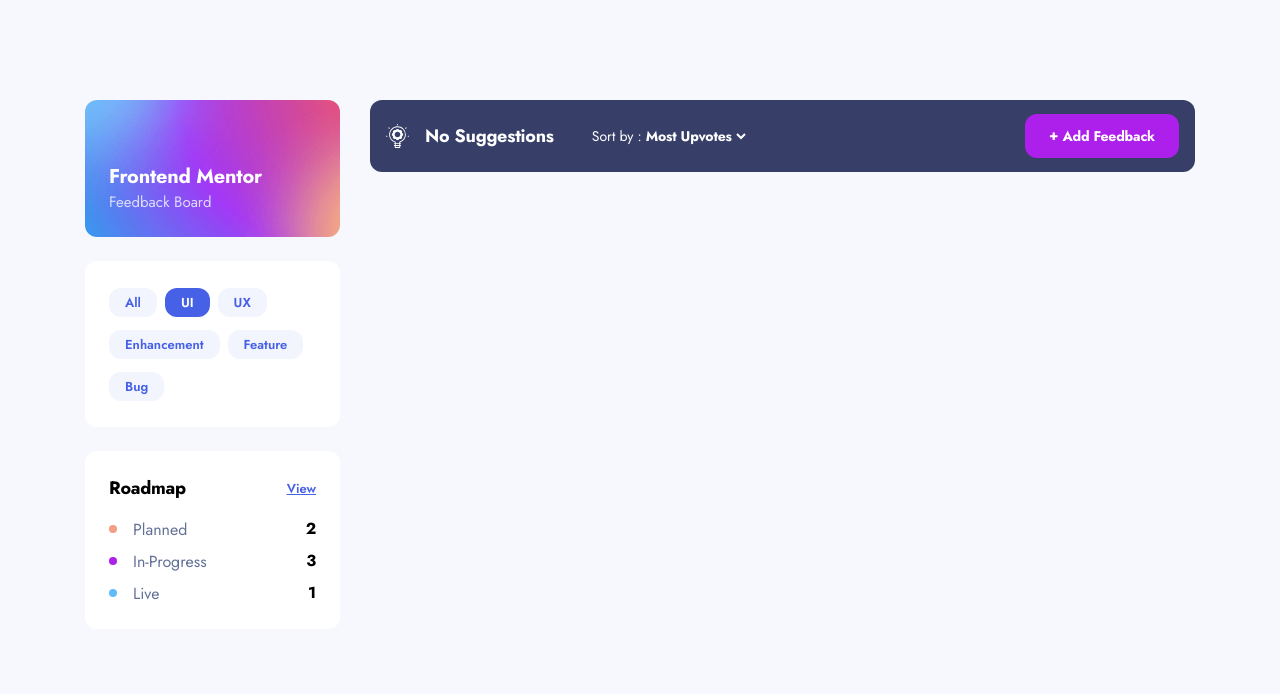
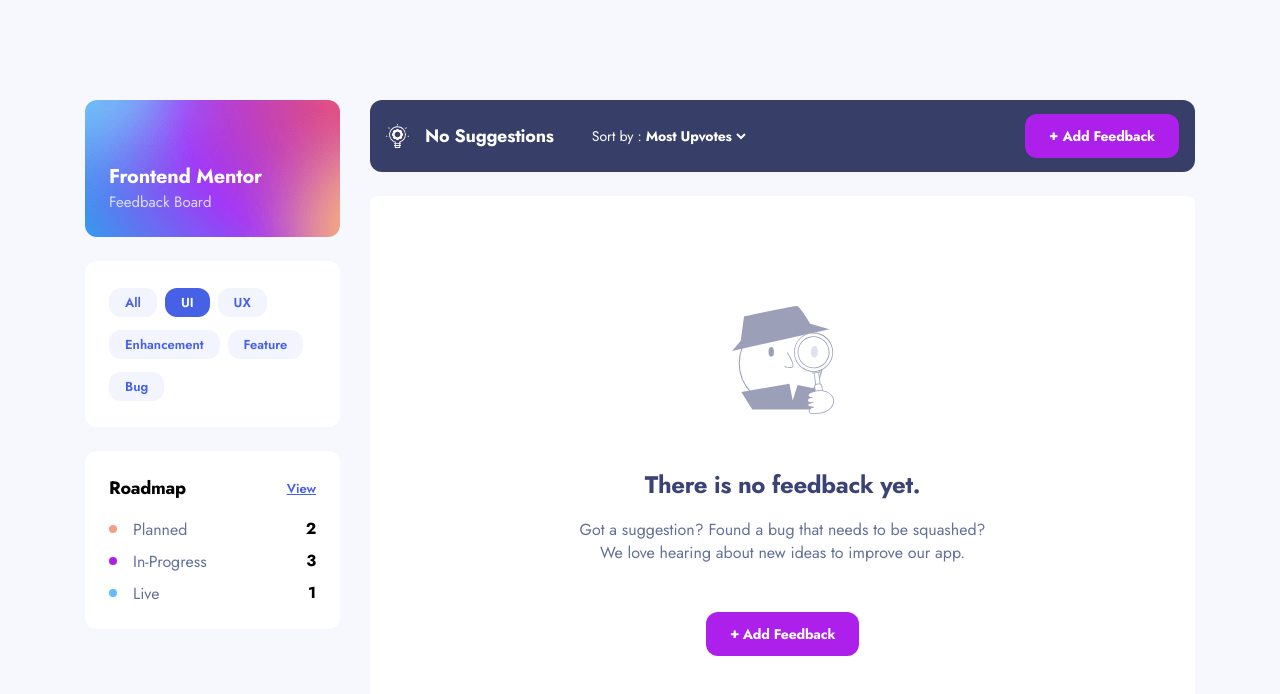
Before and after one commit to FlorianGmz/Frontend-Mentor-Challenges, a React (Vite) app in the folder product-feedback/: page /suggestions in a window 1280 px wide. Both pictures are taken after a click on the element "UI". Shown: the top 694 px of the page. Built offline with nearby package versions, Linux system fonts and the light colour scheme.

Commit message:
empty suggestion complete

```diff
--- a/product-feedback/src/App.tsx
+++ b/product-feedback/src/App.tsx
@@ -1,9 +1,17 @@
+import { createBrowserRouter, RouterProvider } from "react-router-dom";
 import SuggestionsPage from "./components/SuggestionsPage.tsx/SuggestionsPage";
+
+const router = createBrowserRouter([
+  {
+    path: "/suggestions",
+    element: <SuggestionsPage />,
+  },
+]);
 
 function App() {
   return (
     <>
-      <SuggestionsPage />
+      <RouterProvider router={router} />
     </>
   );
 }
--- /dev/null
+++ b/product-feedback/src/components/EmptySuggestions.tsx/EmptySuggestion.tsx
@@ -0,0 +1,20 @@
+import AddFeedbackLink from "../SuggestionsBar/AddFeedbackLink";
+import IllustrationEmpty from "./IllustrationEmpty";
+
+const NoFeedback = () => {
+  return (
+    <div className="flex h-[600px] w-[825px] flex-col items-center rounded-lg bg-bt-white_def px-[206px] py-[110px]">
+      <IllustrationEmpty />
+      <h1 className="mb-[16px] mt-[53px] text-h1 text-el-font_def">
+        There is no feedback yet.
+      </h1>
+      <p className="mb-[48px] h-[46px] w-[410px] text-center text-body-1 text-feedback-description">
+        Got a suggestion? Found a bug that needs to be squashed? We love hearing
+        about new ideas to improve our app.
+      </p>
+      <AddFeedbackLink />
+    </div>
+  );
+};
+
+export default NoFeedback;
--- /dev/null
+++ b/product-feedback/src/components/EmptySuggestions.tsx/IllustrationEmpty.tsx
@@ -0,0 +1,71 @@
+const IllustrationEmpty = () => {
+  return (
+    <svg width="102" height="108" xmlns="http://www.w3.org/2000/svg">
+      <g fill-rule="nonzero" fill="none" opacity=".5">
+        <path
+          d="M48.73 15.593C25.822 15.59 7.246 34.224 7.235 57.22c-.01 22.997 18.55 41.649 41.458 41.665 22.909.016 41.494-18.61 41.516-41.606a41.72 41.72 0 00-12.132-29.473A41.4 41.4 0 0048.73 15.593z"
+          stroke="#3A4374"
+          stroke-width="1.045"
+          stroke-linecap="round"
+          stroke-linejoin="round"
+        />
+        <ellipse fill="#231F20" cx="70.476" cy="43.691" rx="1.917" ry="2.862" />
+        <path
+          d="M0 44.902l97.429-21.645-19.167-5.612S67.881.37 65.11.01C62.338-.351 11.979 10.43 11.979 10.43L8.785 34.77 0 44.902zM20.284 103.503L9.272 86.027l48.14-8.265 3.305 16.746 4.888-15.424 24.628 4.882-5.007 19.537z"
+          fill="#3A4374"
+        />
+        <path
+          d="M81.97 65.607l4.438-.617L88.7 81.618a2.115 2.115 0 01-1.799 2.387l-.261.036a2.11 2.11 0 01-2.377-1.806L81.97 65.607z"
+          fill="#FFF"
+        />
+        <path
+          d="M86.352 84.471A2.519 2.519 0 0183.87 82.3l-2.292-16.634a.4.4 0 01.343-.45l4.432-.617a.398.398 0 01.296.08c.085.063.14.16.151.265l2.276 16.626a2.508 2.508 0 01-.479 1.868 2.49 2.49 0 01-1.66.97l-.256.04a2.474 2.474 0 01-.328.024zm-3.929-18.518l2.236 16.234c.132.936.991 1.59 1.925 1.467h.263a1.714 1.714 0 001.454-1.932l-2.236-16.234-3.642.465z"
+          fill="#3A4374"
+        />
+        <path fill="#FFF" d="M78.562 50.93l7.159-.995 2.242 16.263-7.16.995z" />
+        <path
+          d="M80.802 67.605a.43.43 0 01-.24-.08.361.361 0 01-.151-.265l-2.244-16.274a.394.394 0 01.072-.296.423.423 0 01.263-.153l7.187-.994a.39.39 0 01.448.345l2.244 16.266a.4.4 0 01-.344.448l-7.187.995-.048.008zm-1.789-16.33l2.132 15.472 6.39-.882-2.133-15.472-6.389.882z"
+          fill="#3A4374"
+        />
+        <path
+          d="M85.573 78.014l.725-.1a3.248 3.248 0 013.664 2.773l3.013 21.85a3.248 3.248 0 01-2.77 3.661l-.726.1a3.248 3.248 0 01-3.664-2.773l-3.013-21.85a3.248 3.248 0 012.77-3.66z"
+          fill="#FFF"
+        />
+        <path
+          d="M88.429 106.83a2.959 2.959 0 01-2.923-2.558L82.31 81.064a2.959 2.959 0 012.516-3.343l2.108-.288a2.949 2.949 0 013.322 2.525l3.195 23.248a2.964 2.964 0 01-2.516 3.335l-2.108.297-.4-.008zm-1.086-28.628a1.838 1.838 0 00-.296 0l-2.108.289a2.13 2.13 0 00-1.422.842c-.35.455-.5 1.034-.415 1.603l3.194 23.248a2.166 2.166 0 002.396 1.844l2.108-.297a2.163 2.163 0 001.837-2.405l-3.194-23.248a2.159 2.159 0 00-2.124-1.868l.024-.008z"
+          fill="#3A4374"
+        />
+        <ellipse fill="#FFF" cx="81.569" cy="46.288" rx="19.19" ry="19.264" />
+        <path
+          d="M81.553 65.953c-10.474-.005-19.093-8.275-19.569-18.778-.476-10.503 7.359-19.525 17.789-20.485 10.43-.96 19.768 6.482 21.202 16.897 1.47 10.746-5.992 20.662-16.691 22.182-.905.122-1.818.184-2.731.184zm0-38.536c-.868 0-1.736.059-2.596.177-7.532 1.045-13.696 6.542-15.616 13.927-1.92 7.386.78 15.206 6.844 19.812a18.74 18.74 0 0020.853 1.234c6.56-3.86 10.157-11.307 9.114-18.868-1.298-9.305-9.207-16.24-18.567-16.282h-.032z"
+          fill="#3A4374"
+        />
+        <ellipse fill="#FFF" cx="81.569" cy="46.288" rx="15.589" ry="15.648" />
+        <path
+          d="M81.56 62.338c-8.606 0-15.665-6.846-15.962-15.48-.297-8.635 6.275-15.953 14.862-16.548 8.586-.596 16.098 5.745 16.987 14.339.889 8.593-5.165 16.348-13.69 17.536-.728.103-1.462.154-2.196.153zm0-31.265c-.707 0-1.414.049-2.116.144-8.096 1.127-13.848 8.489-13.009 16.65.839 8.162 7.967 14.19 16.122 13.634 8.154-.556 14.405-7.496 14.136-15.697-.268-8.2-6.959-14.713-15.132-14.731z"
+          fill="#3A4374"
+        />
+        <path
+          d="M99.896 89.714a11.645 11.645 0 00-3.913-3.206c-4.576-2.405-9.822-2.325-14.638-.802-1.709.545-5.023 1.323-5.199 3.6a2.115 2.115 0 001.526 2.004 6.254 6.254 0 002.675.104 6.887 6.887 0 00-3.618.914c-1.03.73-1.597 2.324-.75 3.294.374.404.861.683 1.397.802a6.365 6.365 0 003.554-.048c-1.251.24-2.47.625-3.634 1.146-.703.313-1.485.866-1.405 1.604.08.737.798 1.074 1.453 1.298 1.378.475 2.817.745 4.273.802a8.4 8.4 0 00-3.474 1.5c-1.598 1.346-1.598 3.903.567 4.633a6.366 6.366 0 002.14.248c6.389 0 14.04-.801 18.368-6.14a9.993 9.993 0 002.044-9.067 8.702 8.702 0 00-1.366-2.686z"
+          fill="#FFF"
+        />
+        <path
+          d="M80.802 107.984c-.75.037-1.5-.053-2.22-.265a2.762 2.762 0 01-1.9-2.108 3.502 3.502 0 011.197-3.207 5.952 5.952 0 011.725-1.002 14.816 14.816 0 01-2.396-.617c-1.062-.369-1.597-.914-1.717-1.603-.12-.69.495-1.523 1.598-2.044l.567-.24a4.211 4.211 0 01-.432-.105 3.008 3.008 0 01-1.597-.914 2.219 2.219 0 01-.471-1.732 3.209 3.209 0 011.294-2.14c.248-.175.516-.32.798-.433a2.461 2.461 0 01-1.525-2.3c.184-2.342 3.067-3.207 4.967-3.793l.511-.152c5.335-1.691 10.646-1.395 14.942.802a11.99 11.99 0 014.049 3.35 9.207 9.207 0 011.445 2.79 10.363 10.363 0 01-2.116 9.444c-4.528 5.555-12.37 6.277-18.695 6.285l-.024-.016zm-.759-11.055c-.887.226-1.752.53-2.587.906-.375.168-1.23.625-1.166 1.219.064.593.67.801 1.182.97 1.34.47 2.742.74 4.16.801a.392.392 0 01.384.353.4.4 0 01-.296.433 8.289 8.289 0 00-3.322 1.419 2.659 2.659 0 00-.934 2.453 1.953 1.953 0 001.373 1.499 5.73 5.73 0 002.005.224c6.157 0 13.768-.69 18.08-5.988a9.567 9.567 0 001.98-8.698 8.413 8.413 0 00-1.325-2.541 11.094 11.094 0 00-3.777-3.127c-4.113-2.124-9.2-2.405-14.335-.801l-.52.16c-1.692.513-4.264 1.29-4.408 3.086.031.753.54 1.4 1.262 1.604a3.86 3.86 0 001.43.176c.375-.04.742-.064 1.094-.088a.416.416 0 01.423.369.408.408 0 01-.36.433c-.359 0-.734.08-1.117.088a4.898 4.898 0 00-2.308.753c-.525.382-.874.96-.967 1.604-.063.395.041.799.288 1.114.325.334.742.563 1.198.657a6.11 6.11 0 002.396.16c.32-.08.646-.152.966-.216a.4.4 0 01.463.297.41.41 0 01-.271.48 6.097 6.097 0 01-.99.201z"
+          fill="#3A4374"
+        />
+        <path
+          d="M55.367 46.593s9.727 14.67 3.84 14.879c-5.885.208-6.388-1.339-6.388-1.339"
+          fill="#FFF"
+        />
+        <path
+          d="M58.154 61.937c-4.936 0-5.646-1.355-5.742-1.603a.425.425 0 01.263-.53.415.415 0 01.52.265s.718 1.243 5.997 1.05a1.348 1.348 0 001.294-.673c1.261-2.461-3.514-10.622-5.463-13.556a.418.418 0 01.128-.553.414.414 0 01.56.088c.742 1.122 7.186 11.063 5.51 14.43a2.139 2.139 0 01-1.997 1.13l-1.07-.048z"
+          fill="#3A4374"
+        />
+        <ellipse fill="#C0C5DC" cx="82.455" cy="45.799" rx="3.53" ry="6.036" />
+        <ellipse fill="#3A4374" cx="39.259" cy="45.799" rx="2.691" ry="4.882" />
+      </g>
+    </svg>
+  );
+};
+
+export default IllustrationEmpty;
--- a/product-feedback/src/components/SuggestionsPage.tsx/SuggestionsPage.tsx
+++ b/product-feedback/src/components/SuggestionsPage.tsx/SuggestionsPage.tsx
@@ -6,6 +6,7 @@ import data from "../../data/data.json";
 import Feedback from "../Feedback/Feedback";
 import { useState } from "react";
 import { FeedbackType } from "../../@types/type";
+import NoFeedback from "../EmptySuggestions.tsx/EmptySuggestion";
 
 const SuggestionsPage = () => {
   const [selectedCategory, setSelectedCategory] = useState("all");
@@ -24,6 +25,8 @@ const SuggestionsPage = () => {
       ? feedbackSuggestions
       : suggestion.category === selectedCategory,
   );
+
+  console.log(filteredSuggestions);
 
   function sortSuggestions(a: FeedbackType, b: FeedbackType) {
     if (selectedOption.value === "most-upvotes") {
@@ -61,9 +64,13 @@ const SuggestionsPage = () => {
           setSelectedOption={setSelectedOption}
           suggestionsCount={filteredSuggestions.length}
         />
-        {filteredSuggestions.map((feedback) => (
-          <Feedback key={feedback.id} feedback={feedback} />
-        ))}
+        {filteredSuggestions.length >= 1 ? (
+          filteredSuggestions.map((feedback) => (
+            <Feedback key={feedback.id} feedback={feedback} />
+          ))
+        ) : (
+          <NoFeedback />
+        )}
       </div>
     </div>
   );
--- a/product-feedback/vite.config.ts
+++ b/product-feedback/vite.config.ts
@@ -5,4 +5,5 @@ import svgr from "vite-plugin-svgr";
 // https://vitejs.dev/config/
 export default defineConfig({
   plugins: [react(), svgr()],
+  server: { open: "/suggestions" },
 });
```
